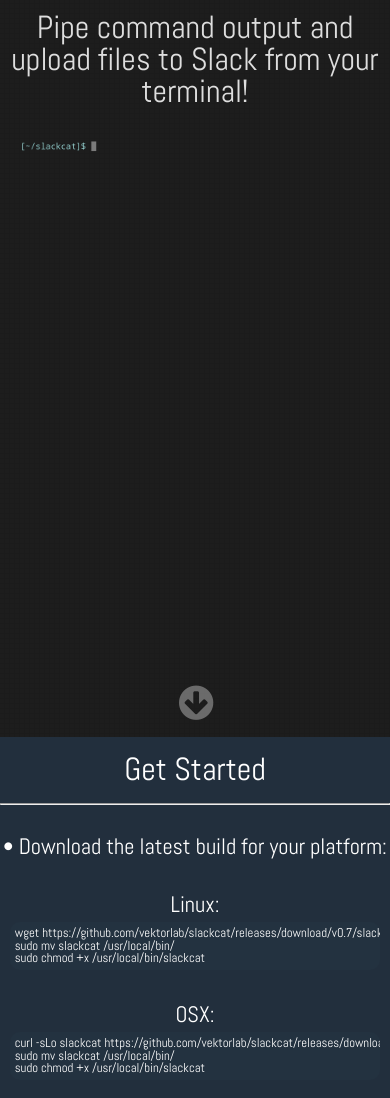
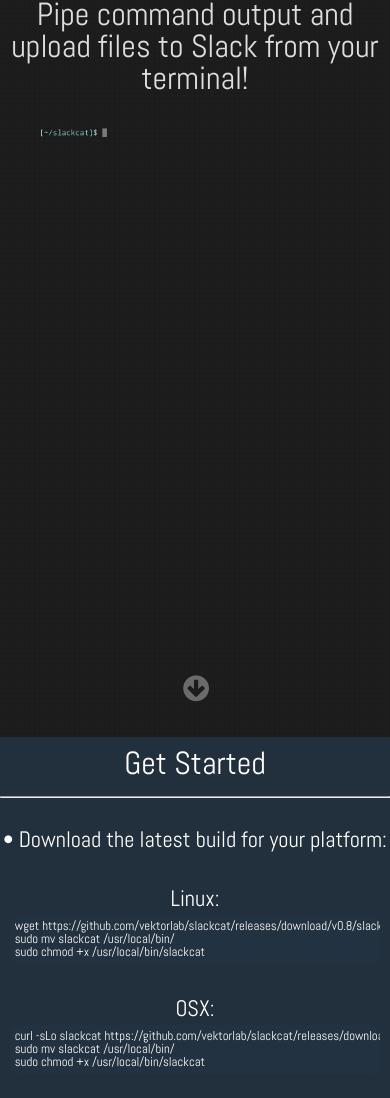
Before and after one commit to bcicen/slackcat_www, a plain HTML site: page index.html in a window 390 px wide. Shown: the part 107-1205 px from the top of the page. Drawn offline with Linux system fonts and the light colour scheme; a script that the page names is missing; a web font is replaced by a local one.

Commit message:
update version in install docs, oauth requested scopes

```diff
--- a/css/style.css
+++ b/css/style.css
@@ -28,8 +28,7 @@ text-align: center;}
 }
 
 .logo, .demo {
-  max-width: 90%;
-  padding-bottom: 32px;
+  max-width: 80%;
   margin: auto;
   margin-top: 3.5em;
 }
@@ -48,7 +47,7 @@ text-align: center;}
 
 .main h1 {
   font-size: 3em;
-  padding: .5em 0 .3em 0;
+  padding: .3em 0 .3em 0;
 }
 
 .main h2 {
@@ -198,7 +197,7 @@ body { background: #1d1d1d; font-family: 'Abel'; }
   margin-top: -1.3em;
 }
 
-.home { width: 100%; position: relative; text-align: center; height: 100vh;}
+.home { width: 100%; position: relative; text-align: center; height: 100vh; min-height: 960px;}
 .home h1, .home h2, .home h4 { position: relative; color: #DEDEDE; font-family: 'Abel', serif;}
 .home h4 { margin-top: 10px; }
 
@@ -318,9 +317,16 @@ body { background: #1d1d1d; font-family: 'Abel'; }
 }
 
 @media only screen and (max-width: 900px) {
+  .scroll-down {
+    bottom: 30px;
+    font-size: 30px;
+  }
+  .home { min-height: 700px;}
+
   .logo, .demo {
     margin-top: 1.5em;
   }
+
   .logo {
     padding-bottom: 12px;
   }
@@ -351,3 +357,7 @@ body { background: #1d1d1d; font-family: 'Abel'; }
   }
 
 }
+
+@media only screen and (max-width: 768px) {
+  .home { min-height: 550px;}
+}
--- a/index.html
+++ b/index.html
@@ -26,7 +26,7 @@
   </head>
   <body>
     <div class="ghfloat">
-      <a href="https://slack.com/oauth/authorize?scope=channels%3Aread+groups%3Aread+im%3Aread+chat%3Awrite%3Auser+files%3Awrite%3Auser&client_id=7065709201.17699618306">
+      <a href="https://slack.com/oauth/authorize?scope=channels%3Aread+groups%3Aread+im%3Aread+users%3Aread+chat%3Awrite%3Auser+files%3Awrite%3Auser&client_id=7065709201.17699618306">
         <img src="https://platform.slack-edge.com/img/add_to_slack.png" srcset="https://platform.slack-edge.com/img/add_to_slack.png 1x, https://platform.slack-edge.com/img/add_to_slack@2x.png 2x">
       </a>
     </div>
@@ -47,12 +47,12 @@
         <p>&#8226; Download the latest build for your platform:</p>
         <p>Linux:</p>
         <pre class="code">
-wget https://github.com/vektorlab/slackcat/releases/download/v0.7/slackcat-0.7-linux-amd64 -O slackcat
+wget https://github.com/vektorlab/slackcat/releases/download/v0.8/slackcat-0.8-linux-amd64 -O slackcat
 sudo mv slackcat /usr/local/bin/
 sudo chmod +x /usr/local/bin/slackcat</pre>
         <p>OSX:</p>
         <pre class="code">
-curl -sLo slackcat https://github.com/vektorlab/slackcat/releases/download/v0.7/slackcat-0.7-darwin-amd64
+curl -sLo slackcat https://github.com/vektorlab/slackcat/releases/download/v0.8/slackcat-0.8-darwin-amd64
 sudo mv slackcat /usr/local/bin/
 sudo chmod +x /usr/local/bin/slackcat</pre>
         <p>&#8226; Use the "Add to Slack" button on this page, or create a Slack token request with:</p>
```
